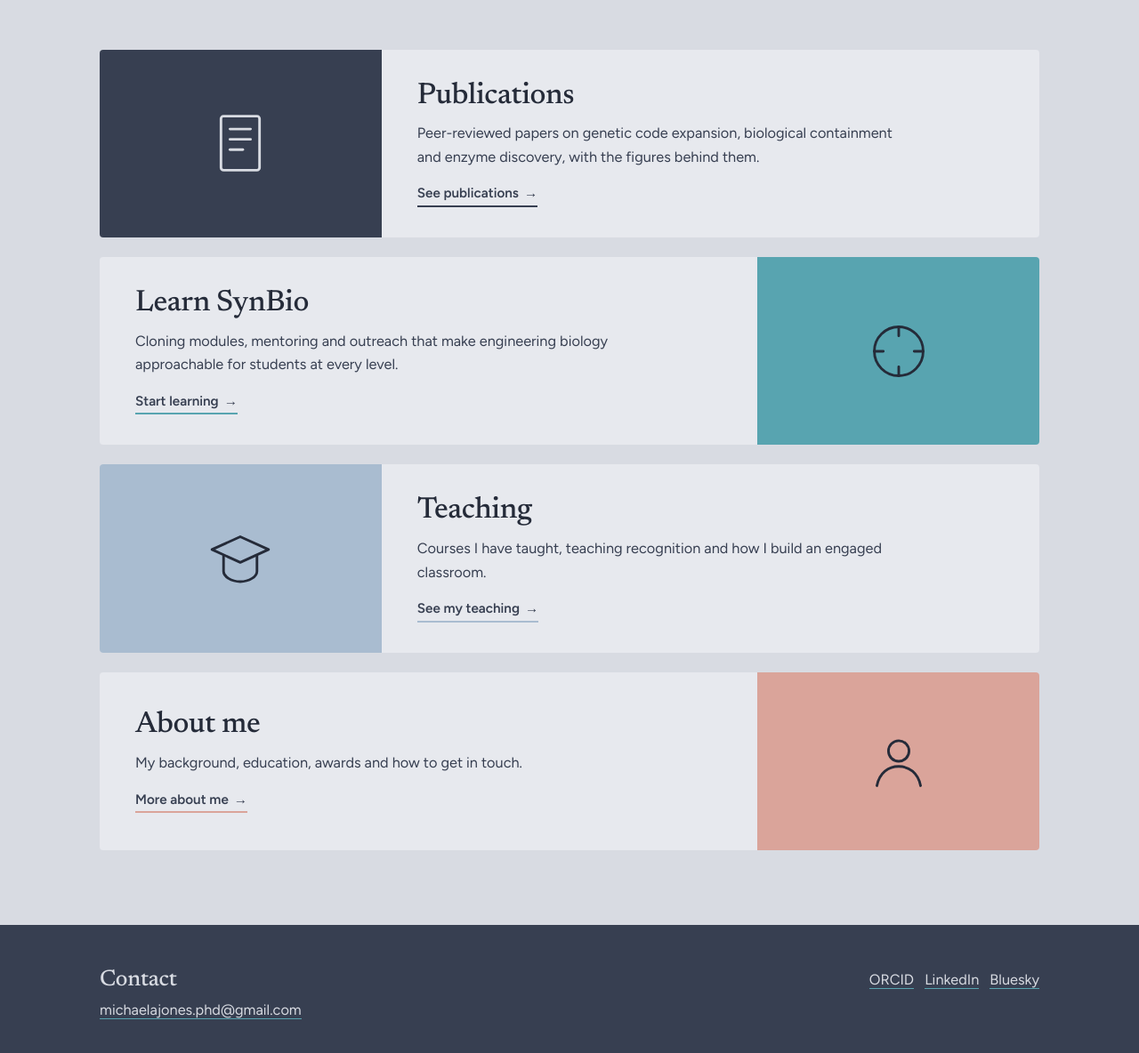
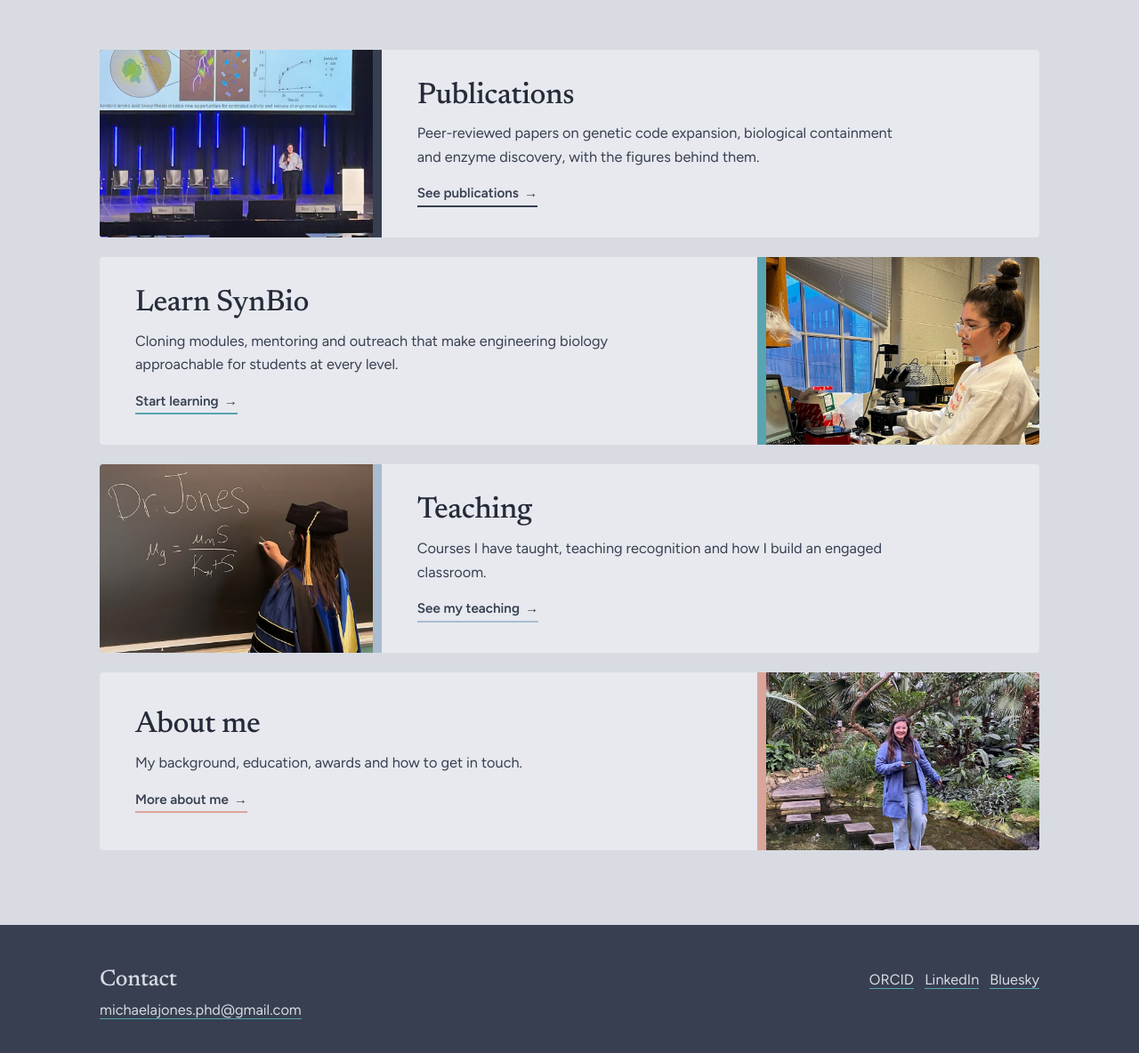
Before and after one commit to MichaelaAJones/michaelajonesdotphd, a Jekyll site: the page built from index.html, in a window 1280 px wide and 1400 px high, scrolled down 239 px. Shown: the part 216-1400 px from the top of the window at 89% size. Built offline with Jekyll 4.4.1, drawn with Linux system fonts in a browser that asks for light colours.

Commit message:
Update Learn and About text; add photos to home page sections
- Learn page: new intro text about the online modules
- About page: new opening paragraph
- Home page: photos in the four section squares (web-sized JPEGs
  with metadata removed), with a color strip keeping the accent colors

Co-Authored-By: Claude Sonnet 5.5 <noreply@anthropic.com>

```diff
--- a/about.html
+++ b/about.html
@@ -13,7 +13,7 @@ title: "About"
 <main class="inner">
   <div class="wrap">
 
-    <p style="max-width:62ch">I am a postdoctoral associate in the Department of Civil and Environmental Engineering at the Massachusetts Institute of Technology, working with Prof. Otto X. Cordero. I earned my Ph.D. in Chemical and Biomolecular Engineering at the University of Delaware, where I worked on tools for non-standard amino acid biosynthesis and for engineering microbes that rely on them.</p>
+    <p style="max-width:62ch">I’m currently a postdoctoral researcher in the lab of Otto Cordero exploring fundamental questions in microbial ecology while discovering new ways to engineer diverse microbiomes. My previous research experience was as one of the first graduate students in Aditya Kunjapur’s lab at University of Delaware and as an undergraduate researcher in Matt DeLisa’s lab at Cornell University. I am excited about the potential for synthetic biology to help address challenges in human health, agriculture and the environment, as long as we do so responsibly and effectively. I’m a native of Baltimore, MD with a love of the outdoors, arts and crafts, and microbiology podcasts.</p>
 
     <h2 style="margin:56px 0 14px;font-size:1.9rem">Education and positions</h2>
     <div class="rows">
--- a/css/style.css
+++ b/css/style.css
@@ -83,7 +83,15 @@ svg{display:block}
 .band{display:flex;align-items:stretch;min-height:200px;background:#e7e9ee;border-radius:4px;overflow:hidden;transition:transform .25s ease,box-shadow .25s ease}
 .band:nth-child(even){flex-direction:row-reverse}
 .band:hover,.band:focus-visible{transform:translateY(-4px);box-shadow:0 14px 24px rgba(37,43,57,.18)}
-.band-accent{flex:0 0 30%;display:flex;align-items:center;justify-content:center}
+.band-accent{flex:0 0 30%;position:relative;overflow:hidden;display:flex;align-items:center;justify-content:center}
+.band-accent img{position:absolute;inset:0;width:100%;height:100%;object-fit:cover;transition:transform .4s ease}
+.band:hover .band-accent img{transform:scale(1.05)}
+.band-accent::after{content:"";position:absolute;top:0;bottom:0;right:0;width:10px;background:var(--c)}
+.band:nth-child(even) .band-accent::after{right:auto;left:0}
+.band.t-navy{--c:var(--navy)}
+.band.t-teal{--c:var(--teal)}
+.band.t-sky{--c:var(--sky)}
+.band.t-rose{--c:var(--rose)}
 .band-accent svg{width:78px;height:78px;fill:none;stroke:currentColor;stroke-width:2;stroke-linecap:round;stroke-linejoin:round;transition:transform .3s ease}
 .band:hover .band-accent svg{transform:scale(1.08)}
 .band.t-navy,.band.t-teal,.band.t-rose,.band.t-sky{color:var(--navy)}
@@ -104,10 +112,11 @@ svg{display:block}
 .band:hover .band-link::after{transform:translateX(5px)}
 @media (max-width:700px){
   .band,.band:nth-child(even){flex-direction:column}
-  .band-accent{flex:0 0 120px}
+  .band-accent{flex:0 0 200px}
+  .band-accent::after,.band:nth-child(even) .band-accent::after{top:auto;left:0;right:0;bottom:0;width:auto;height:8px}
   .band-body{padding:26px 24px}
 }
-@media (prefers-reduced-motion:reduce){.band,.band-accent svg,.band-link::after{transition:none}.band:hover{transform:none;box-shadow:none}.band:hover .band-accent svg,.band:hover .band-link::after{transform:none}}
+@media (prefers-reduced-motion:reduce){.band,.band-accent img,.band-link::after{transition:none}.band:hover{transform:none;box-shadow:none}.band:hover .band-accent img,.band:hover .band-link::after{transform:none}}
 
 /* ---------- inner pages ---------- */
 .text-link{font-weight:600;border-bottom:2px solid var(--teal);padding-bottom:1px;background:linear-gradient(var(--navy),var(--navy)) left bottom/0 2px no-repeat;transition:background-size .3s ease}
--- a/index.html
+++ b/index.html
@@ -16,7 +16,7 @@ description: "Publications, teaching resources and outreach from Michaela Jones,
   <div class="wrap">
 
     <a class="band t-navy" href="publications.html">
-      <div class="band-accent"><svg viewBox="0 0 54 54" aria-hidden="true"><rect x="12" y="6" width="30" height="42" rx="2"/><line x1="19" y1="16" x2="35" y2="16"/><line x1="19" y1="24" x2="35" y2="24"/><line x1="19" y1="32" x2="29" y2="32"/></svg></div>
+      <div class="band-accent"><img src="images/home-publications.jpg" alt="Michaela Jones presenting on a stage at a conference, with slides of research figures projected behind her." style="object-position:68% 72%"></div>
       <div class="band-body">
         <h2>Publications</h2>
         <p>Peer-reviewed papers on genetic code expansion, biological containment and enzyme discovery, with the figures behind them.</p>
@@ -25,7 +25,7 @@ description: "Publications, teaching resources and outreach from Michaela Jones,
     </a>
 
     <a class="band t-teal" href="learn.html">
-      <div class="band-accent"><svg viewBox="0 0 54 54" aria-hidden="true"><circle cx="27" cy="27" r="19"/><path d="M27 8v7M27 39v7M8 27h7M39 27h7"/></svg></div>
+      <div class="band-accent"><img src="images/home-synbio.jpg" alt="Michaela Jones working at a microscope in the lab." style="object-position:80% 40%"></div>
       <div class="band-body">
         <h2>Learn SynBio</h2>
         <p>Cloning modules, mentoring and outreach that make engineering biology approachable for students at every level.</p>
@@ -34,7 +34,7 @@ description: "Publications, teaching resources and outreach from Michaela Jones,
     </a>
 
     <a class="band t-sky" href="teaching.html">
-      <div class="band-accent"><svg viewBox="0 0 54 54" aria-hidden="true"><path d="M5 20 27 10l22 10-22 10z"/><path d="M14 25v12c0 4 6 8 13 8s13-4 13-8V25"/></svg></div>
+      <div class="band-accent"><img src="images/home-teaching.jpg" alt="A person in doctoral regalia writing “Dr. Jones” and an equation on a chalkboard." style="object-position:70% 50%"></div>
       <div class="band-body">
         <h2>Teaching</h2>
         <p>Courses I have taught, teaching recognition and how I build an engaged classroom.</p>
@@ -43,7 +43,7 @@ description: "Publications, teaching resources and outreach from Michaela Jones,
     </a>
 
     <a class="band t-rose" href="about.html">
-      <div class="band-accent"><svg viewBox="0 0 54 54" aria-hidden="true"><circle cx="27" cy="19" r="8"/><path d="M10 46c2-10 9-15 17-15s15 5 17 15"/></svg></div>
+      <div class="band-accent"><img src="images/home-about.jpg" alt="Michaela Jones smiling while standing on stepping stones in a botanical garden." style="object-position:50% 45%"></div>
       <div class="band-body">
         <h2>About me</h2>
         <p>My background, education, awards and how to get in touch.</p>
--- a/learn.html
+++ b/learn.html
@@ -6,7 +6,7 @@ title: "Learn Synthetic Biology"
   <div class="wrap">
     <a class="back" href="index.html">Home</a>
     <h1>Learn Synthetic Biology</h1>
-    <p>Hands-on lessons, mentoring and outreach that make engineering biology approachable for students at every level.</p>
+    <p>The entry to synthetic biology research can be daunting with a plethora of unique molecular biology, microbiology, and computational methods required to get started. I developed these online modules to help students gain familiarity with molecular biology techniques before they even enter the lab. These modules have been used to effectively educate many undergraduate and graduate trainees.</p>
   </div>
 </header>
 
```
Also changed, not shown: images/home-about.jpg (added), images/home-publications.jpg (added), images/home-synbio.jpg (added), images/home-teaching.jpg (added).
